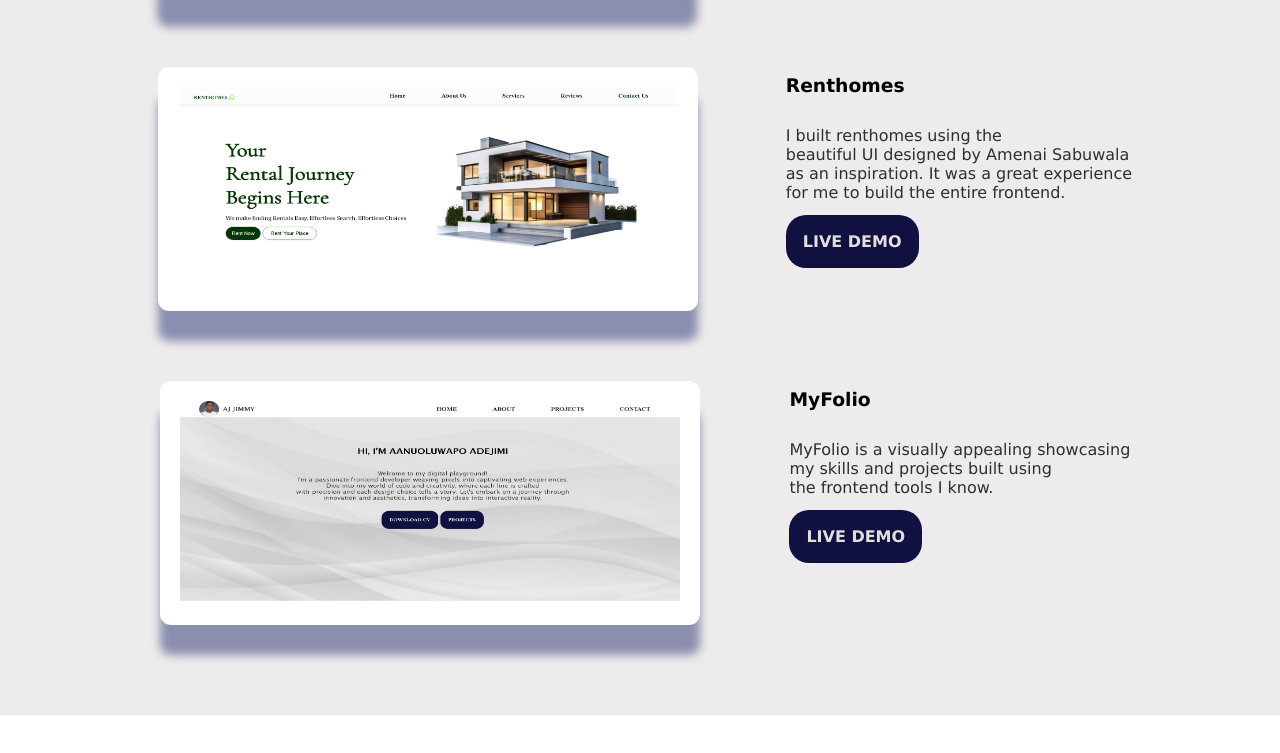
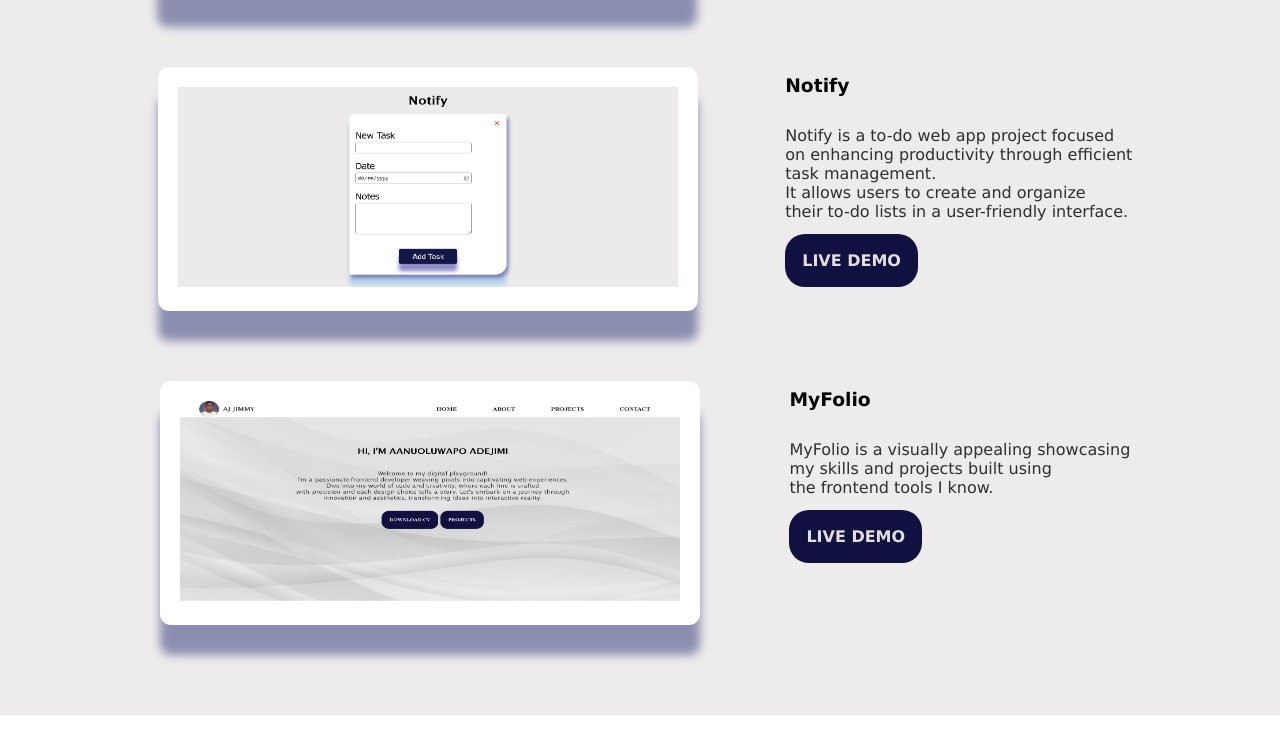
Before and after one commit to AJJimmy/portfolio, a plain HTML site: page index.html in a window 1280 px wide. Shown: the part 1797-2550 px from the top of the page. Drawn offline with nearby package versions, Linux system fonts and the light colour scheme.

Commit message:
Added commit

```diff
--- a/index.html
+++ b/index.html
@@ -96,16 +96,16 @@
                 </div>
             </div>
 
-            <div id="renthomes" class="my-projects fade-in">
+            <div id="notify" class="my-projects fade-in">
                 <div class="project-card">
-                <img src="assests/renthome-project.jpeg" alt="renthome-image" class="project-img"/>
+                <img src="assests/notify-project.jpeg" alt="notify-image" class="project-img"/>
                 </div>
-                <div id="renthomes-writeup" class="project-writeup">
-                    <h3>Renthomes</h3>
-                    <p>I built renthomes using the<br> beautiful UI designed by Amenai Sabuwala<br> as an inspiration. It was
-                        a great experience<br> for me to build the entire frontend.
+                <div id="notify-writeup" class="project-writeup">
+                    <h3>Notify</h3>
+                    <p>Notify is a to-do web app project focused<br> on enhancing productivity through efficient<br> task management.<br>
+                        It allows users to create and organize<br> their to-do lists in a user-friendly interface.
                     </p>
-                    <a href="https://renthomesbyajjimmy.vercel.app" class="case-study">LIVE DEMO</a>
+                    <a href="https://notifybyajjimmy.vercel.app" class="case-study">LIVE DEMO</a>
                 </div>
             </div>
 
```
Also changed, not shown: assests/notify-project.jpeg (added).
